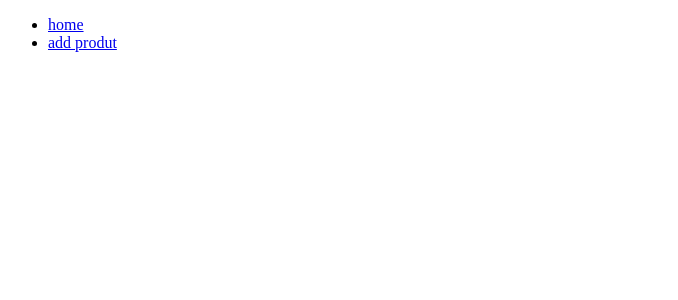
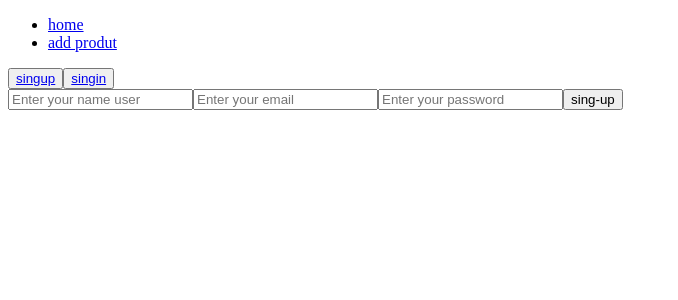
Before and after one commit to jean-D-alves/controle-estoque, a React (Vite) app in the folder front-end/estoque/: page /login/singup in a window 1280 px wide. Before the commit this address had no page. Shown: the top 300 px of the page, without its empty margins (0-678 px from the left). Built offline with nearby package versions, Linux system fonts and the light colour scheme.

Commit message:
front-end login changes

```diff
--- a/front-end/estoque/src/app/components/header/header.jsx
+++ b/front-end/estoque/src/app/components/header/header.jsx
@@ -1,9 +1,11 @@
 import { Link } from "react-router-dom";
 
 export default function Header() {
+
   return (
     <div>
       <header>
+        <nav>
           <ul>
             <li>
               <Link to={"/home"}>home</Link>
@@ -12,6 +14,9 @@ export default function Header() {
               <Link to={"/new-produt"}>add produt</Link>
             </li>
           </ul>
+        </nav>
+        <button><Link to={"/login/singup"}>singup</Link></button>
+        <button><Link>singin</Link></button>
       </header>
     </div>
   );
--- a/front-end/estoque/src/app/rotas.jsx
+++ b/front-end/estoque/src/app/rotas.jsx
@@ -1,12 +1,14 @@
-import Home from "./routes/home"
-import NewProdut from "./routes/newProdut"
-import {Routes, Route} from "react-router-dom"
+import Home from "./routes/home";
+import NewProdut from "./routes/newProdut";
+import Singup from "./routes/singup";
+import { Routes, Route } from "react-router-dom";
 
-export default function Rotas(){
-    return(
-        <Routes>
-            <Route path="/home" element={<Home />}/>
-            <Route path="/new-produt" element={<NewProdut />}/>
-        </Routes>
-    )
+export default function Rotas() {
+  return (
+    <Routes>
+      <Route path="/home" element={<Home />} />
+      <Route path="/new-produt" element={<NewProdut />} />
+      <Route path="/login/singup" element={<Singup />} />
+    </Routes>
+  );
 }
--- /dev/null
+++ b/front-end/estoque/src/app/routes/singup.jsx
@@ -0,0 +1,50 @@
+import { useState } from "react";
+
+export default function Singup() {
+  const [name, setname] = useState("");
+  const [email, setemail] = useState("");
+  const [password, setpassword] = useState("");
+  async function postSingup(e) {
+    e.preventDefault();
+    try {
+      const response = await fetch("/api/singup", {
+        method: "POST",
+        headers: {
+          "Content-Type": "application/json",
+        },
+        body: JSON.stringify({
+          name: name,
+          email: email,
+          password: password,
+        }),
+      });
+    } catch (err) {
+      console.log("erro", err);
+    }
+  }
+  return (
+    <div>
+      <form onSubmit={postSingup}>
+        <input
+          type="text"
+          placeholder="Enter your name user"
+          value={name}
+          onChange={(e) => setname(e.target.value)}
+        />
+        <input
+          type="email"
+          placeholder="Enter your email"
+          value={email}
+          onChange={(e) => setemail(e.target.value)}
+        />
+        <input
+          type="password"
+          placeholder="Enter your password"
+          value={password}
+          onChange={(e) => setpassword(e.target.value)}
+        />
+        <input type="submit" value={"sing-up"} />
+      </form>
+    </div>
+  );
+}
```
Lines whose indentation alone changed are shown as unchanged.
